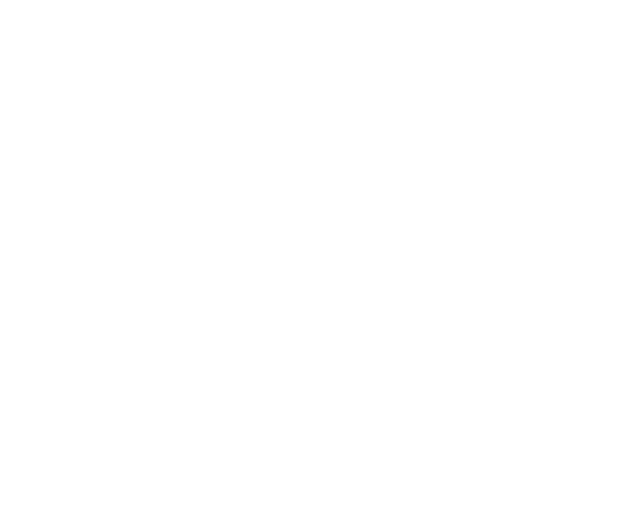
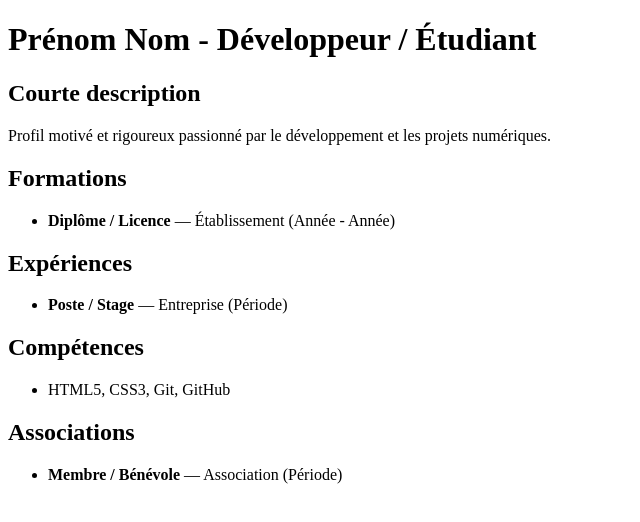
Before and after one commit to M7-kode/mon-cv, a plain HTML site: page index.html in a window 1280 px wide. Shown: the whole page, without its empty margins (0-640 px from the left). Drawn offline with Linux system fonts and the light colour scheme.

Commit message:
mise en place de la section associations

```diff
--- a/index.html
+++ b/index.html
@@ -3,14 +3,39 @@
 <head>
   <meta charset="UTF-8" />
   <meta name="viewport" content="width=device-width, initial-scale=1.0" />
-  <title>Mon CV</title>
+  <title>Mon CV - Associations</title>
 </head>
 <body>
-  <header id="titre"></header>
-  <section id="description"></section>
-  <section id="formations"></section>
-  <section id="experiences"></section>
-  <section id="competences"></section>
-  <section id="associations"></section>
+  <header id="titre">
+    <h1>Prénom Nom - Développeur / Étudiant</h1>
+  </header>
+  <section id="description">
+    <h2>Courte description</h2>
+    <p>Profil motivé et rigoureux passionné par le développement et les projets numériques.</p>
+  </section>
+  <section id="formations">
+    <h2>Formations</h2>
+    <ul>
+      <li><strong>Diplôme / Licence</strong> — Établissement (Année - Année)</li>
+    </ul>
+  </section>
+  <section id="experiences">
+    <h2>Expériences</h2>
+    <ul>
+      <li><strong>Poste / Stage</strong> — Entreprise (Période)</li>
+    </ul>
+  </section>
+  <section id="competences">
+    <h2>Compétences</h2>
+    <ul>
+      <li>HTML5, CSS3, Git, GitHub</li>
+    </ul>
+  </section>
+  <section id="associations">
+    <h2>Associations</h2>
+    <ul>
+      <li><strong>Membre / Bénévole</strong> — Association (Période)</li>
+    </ul>
+  </section>
 </body>
 </html>
```
